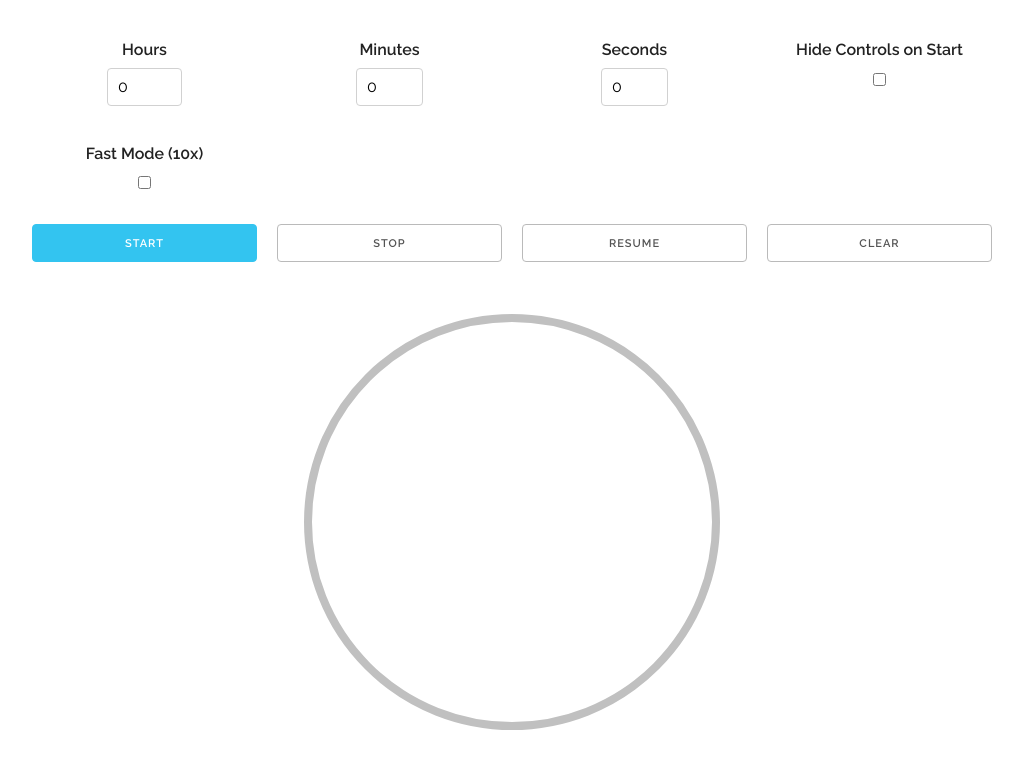
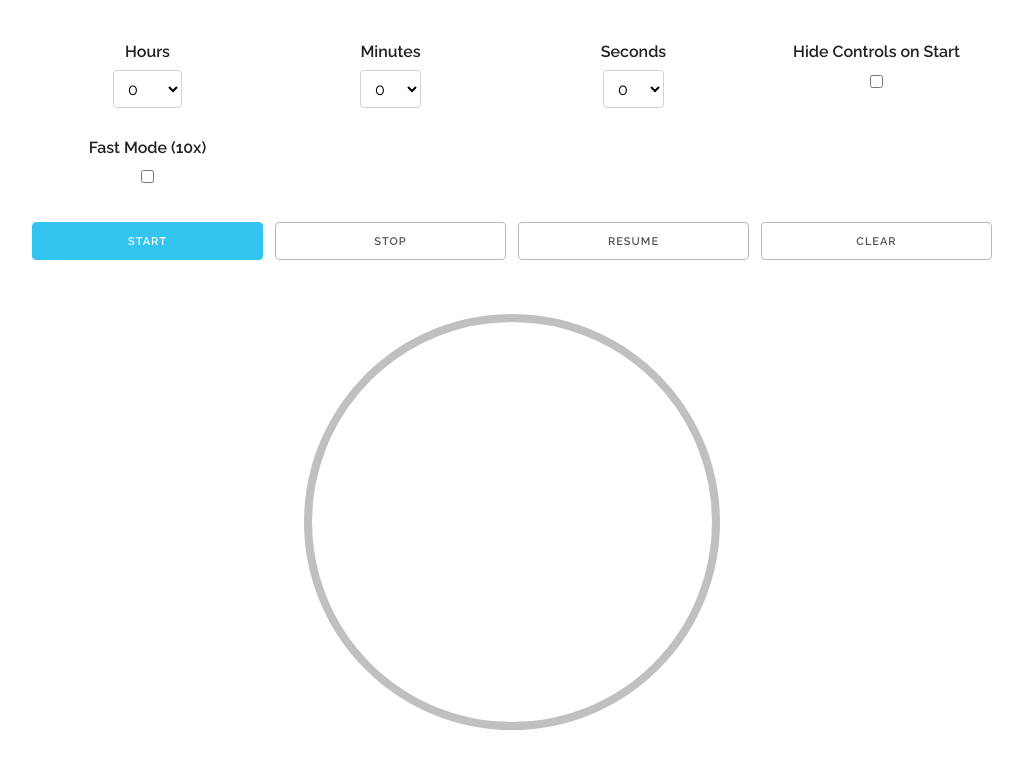
Before and after one commit to sarangak/visual-countdown-timer, a website built with webpack: page src/index.html in a window 1280 px wide. Shown: the part 73-842 px from the top of the page, without its empty margins (128-1151 px from the left). Built offline with nearby package versions, Linux system fonts and the light colour scheme; what nosleep.js would draw is missing.

Commit message:
Use selects for time inputs (#28)

```diff
--- a/src/index.html
+++ b/src/index.html
@@ -27,36 +27,15 @@
       <div class="controls grid-container quarters">
         <div>
           <label for="inputHours">Hours</label>
-          <input
-            id="inputHours"
-            type="number"
-            min="0"
-            max="120"
-            value="0"
-            size="3"
-          />
+          <select id="inputHours"></select>
         </div>
         <div>
           <label for="inputMinutes">Minutes</label>
-          <input
-            id="inputMinutes"
-            type="number"
-            min="0"
-            max="59"
-            value="0"
-            size="3"
-          />
+          <select id="inputMinutes"></select>
         </div>
         <div>
           <label for="inputSeconds">Seconds</label>
-          <input
-            id="inputSeconds"
-            type="number"
-            min="0"
-            max="59"
-            value="0"
-            size="3"
-          />
+          <select id="inputSeconds"></select>
         </div>
         <div>
           <label for="hideBox"> Hide Controls on Start </label>
--- a/src/script.js
+++ b/src/script.js
@@ -24,6 +24,19 @@ var ding;
 var speedMultiplier = 1;
 var fastModeToggle;
 var isRunning = false;
+
+function populateTimeSelect(select, max) {
+  if (!select) {
+    return;
+  }
+  select.innerHTML = "";
+  for (var i = 0; i <= max; i++) {
+    var option = document.createElement("option");
+    option.value = String(i);
+    option.textContent = String(i);
+    select.appendChild(option);
+  }
+}
 
 function drawTimer(frac) {
   $("div.timer").html(
@@ -211,6 +224,9 @@ window.onload = function () {
   hoursElem = document.getElementById("inputHours");
   minutesElem = document.getElementById("inputMinutes");
   secondsElem = document.getElementById("inputSeconds");
+  populateTimeSelect(hoursElem, 120);
+  populateTimeSelect(minutesElem, 59);
+  populateTimeSelect(secondsElem, 59);
   startButton = document.getElementById("startButton");
   stopButton = document.getElementById("stopButton");
   resumeButton = document.getElementById("resumeButton");
--- a/src/style.css
+++ b/src/style.css
@@ -1,5 +1,10 @@
 #timers {
   margin-top: 2rem;
+}
+
+#controls .grid-container {
+  padding: 12px 16px;
+  gap: 12px;
 }
 
 #timerClock {
@@ -74,3 +79,17 @@
 .local-only {
   display: none;
 }
+
+@media (max-width: 599px) {
+  #controls .grid-container.quarters {
+    grid-template-columns: repeat(2, minmax(0, 1fr));
+  }
+
+  #controls select {
+    width: 100%;
+  }
+
+  #controls label {
+    margin-bottom: 0.3rem;
+  }
+}
```
